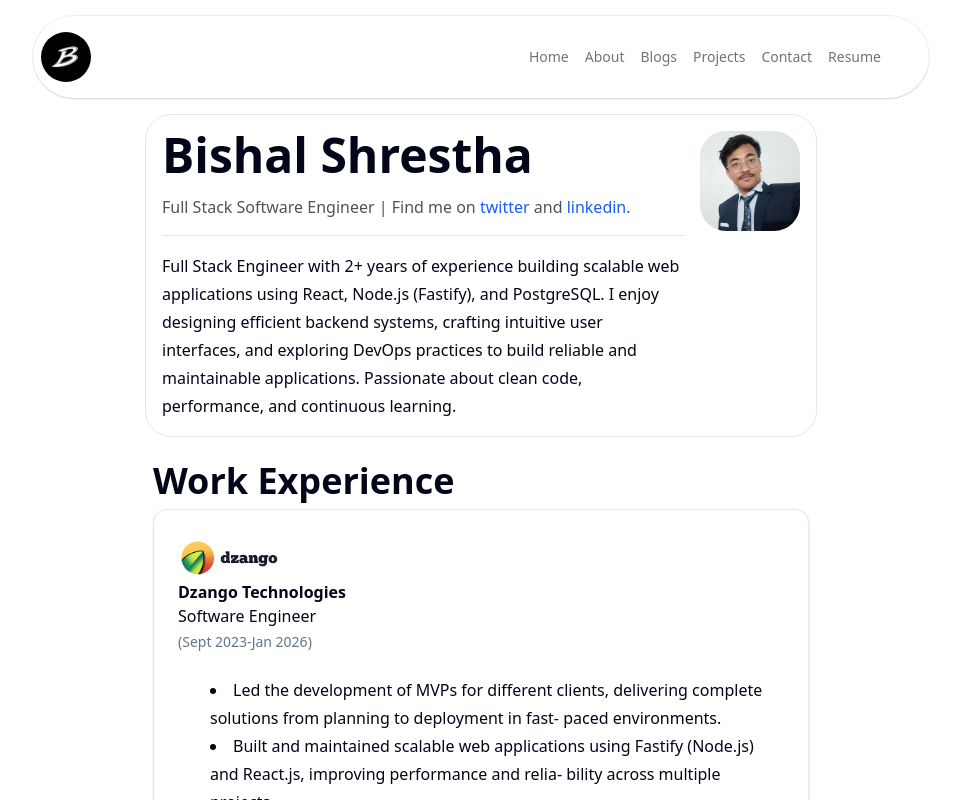
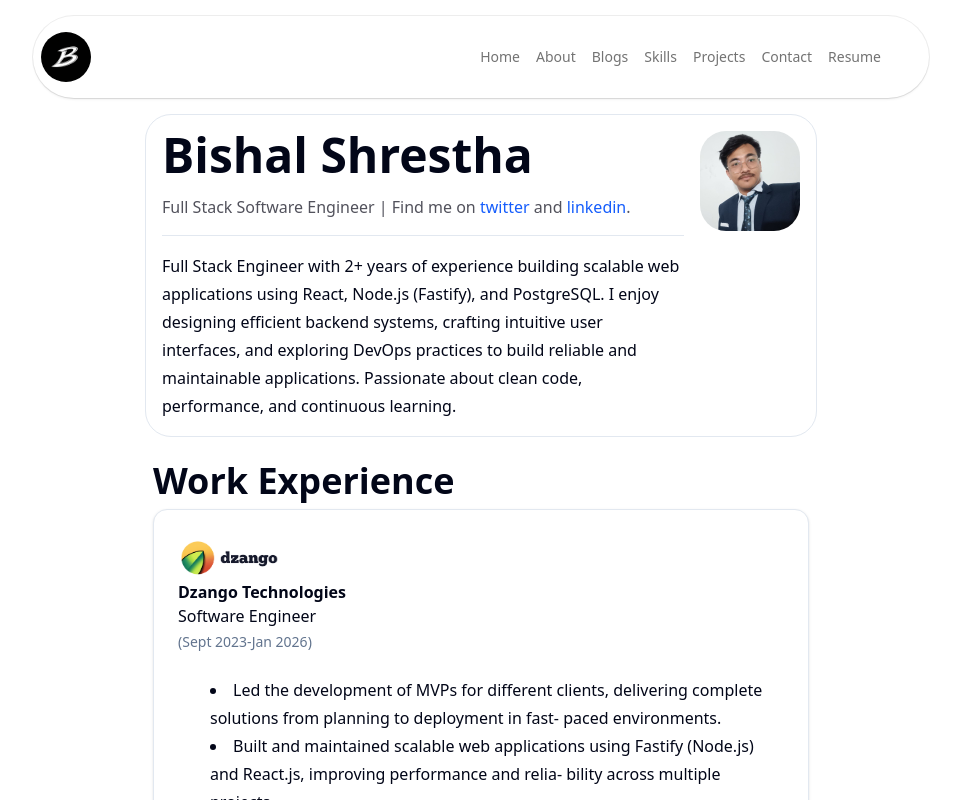
Before and after one commit to bishalshrestha013/portfolio-site, a Next.js app: page / in a window 1280 px wide. Shown: the top 800 px of the page, without its empty margins (159-1120 px from the left). Built offline with nearby package versions, Linux system fonts and the light colour scheme.

Commit message:
refactor: rename folder name

```diff
--- a/constant.ts
+++ b/constant.ts
@@ -2,6 +2,7 @@ export const NAV_LINKS = [
   { name: "Home", href: "/" },
   { name: "About", href: "/" },
   { name: "Blogs", href: "/" },
+  { name: "Skills", href: "/skills" },
   { name: "Projects", href: "/" },
   { name: "Contact", href: "/" },
 ];
```
Also changed, not shown: app/page.tsx (+6 -1 lines), app/(components)/certification.tsx (renamed from app/components/certification.tsx), app/(components)/education.tsx (renamed from app/components/education.tsx), app/(components)/experience.tsx (renamed from app/components/experience.tsx), app/(components)/index.ts (renamed from app/components/index.ts), app/(components)/intro.tsx (renamed from app/components/intro.tsx).
